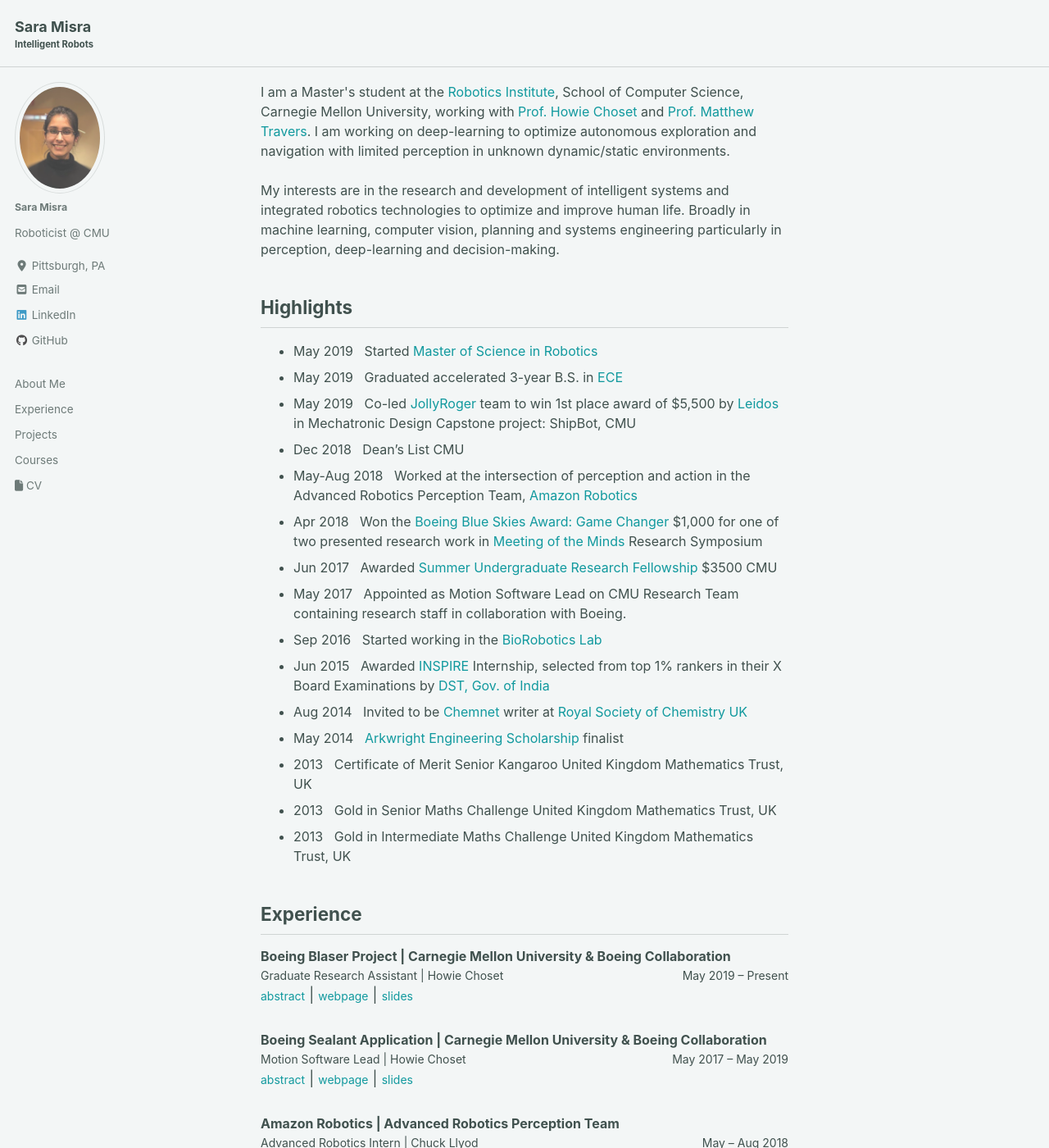
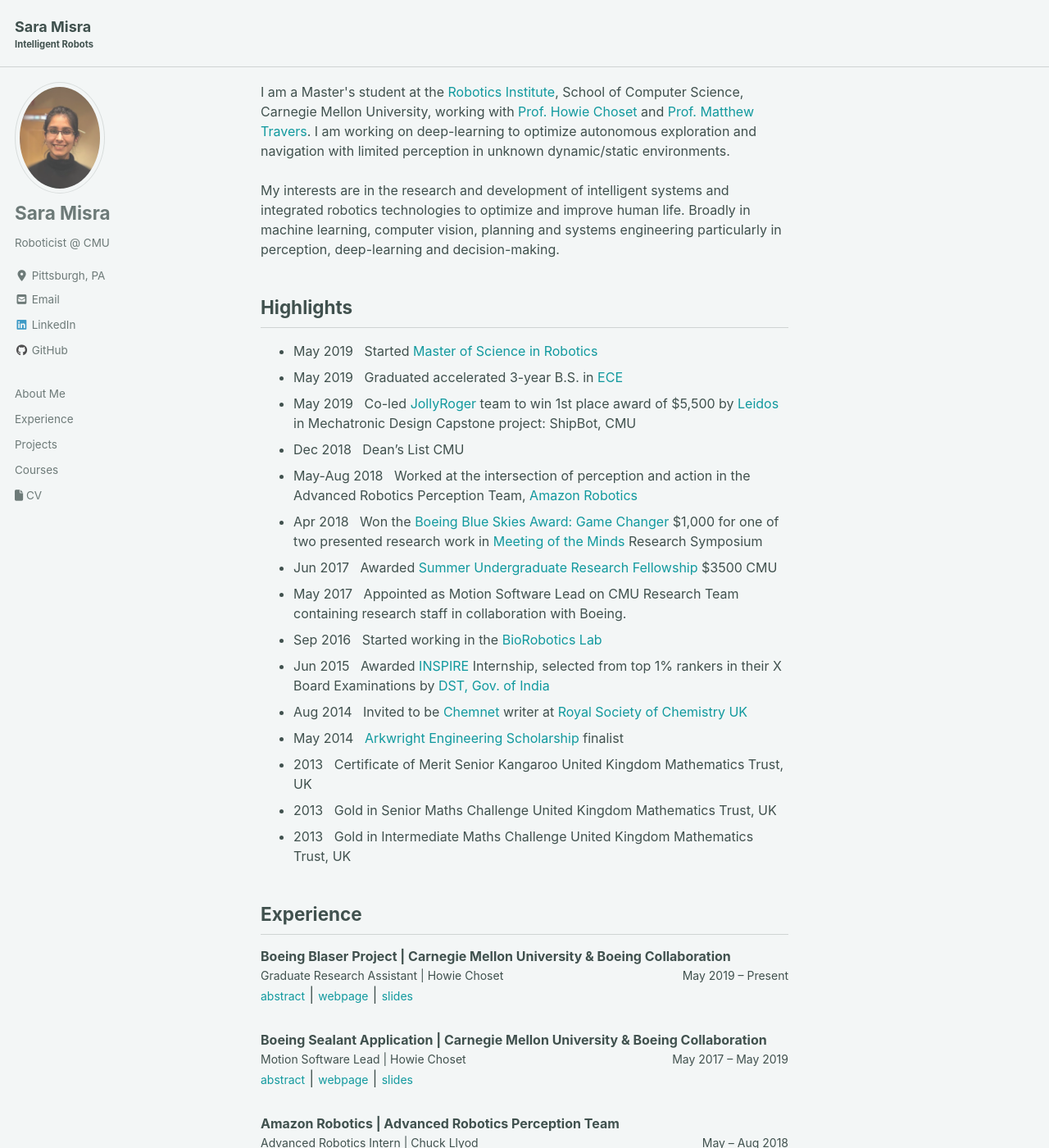
Before and after one commit to saram1sra/saram1sra.github.io, a Jekyll site: the page built from index.html, in a window 1280 px wide and 1400 px high. Shown: the whole window at 82% size. Built offline with Jekyll 4.4.1, drawn with Linux system fonts in a browser that asks for light colours; cached includes are drawn as plain includes; nearby versions of some CDN libraries; the list of posts is cut into pages by our own code.

Commit message:
messing around with scss

```diff
--- a/_sass/minimal-mistakes/_sidebar.scss
+++ b/_sass/minimal-mistakes/_sidebar.scss
@@ -167,14 +167,14 @@
 }
 .sidebar .author__name {
   font-family: $sans-serif;
-  font-size: $type-size-7;
+  font-size: $type-size-4;
 }
 
 .author__bio {
   margin: 0;
 
   @include breakpoint($large) {
-    margin-top: 10px;
+    margin-top: 3px;
     margin-bottom: 20px;
   }
 }
```
